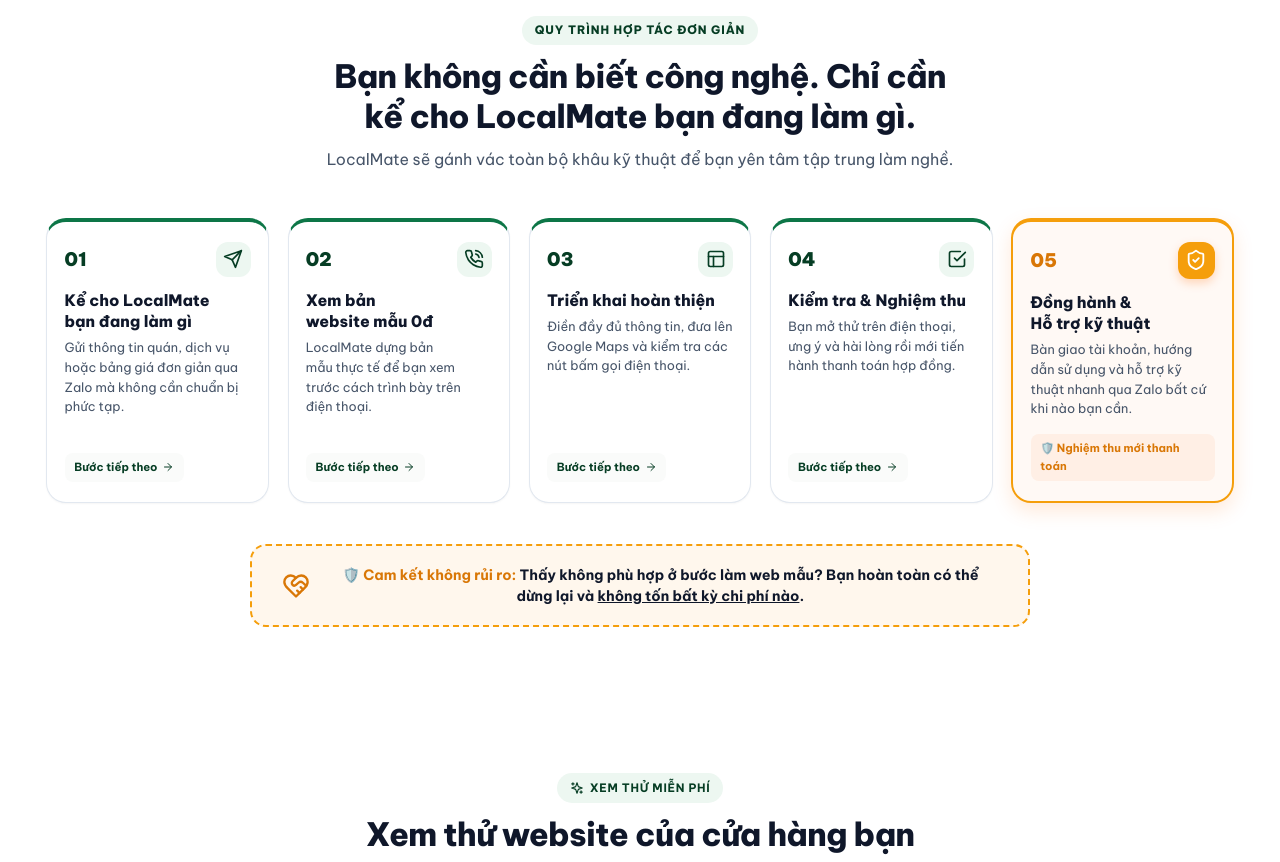
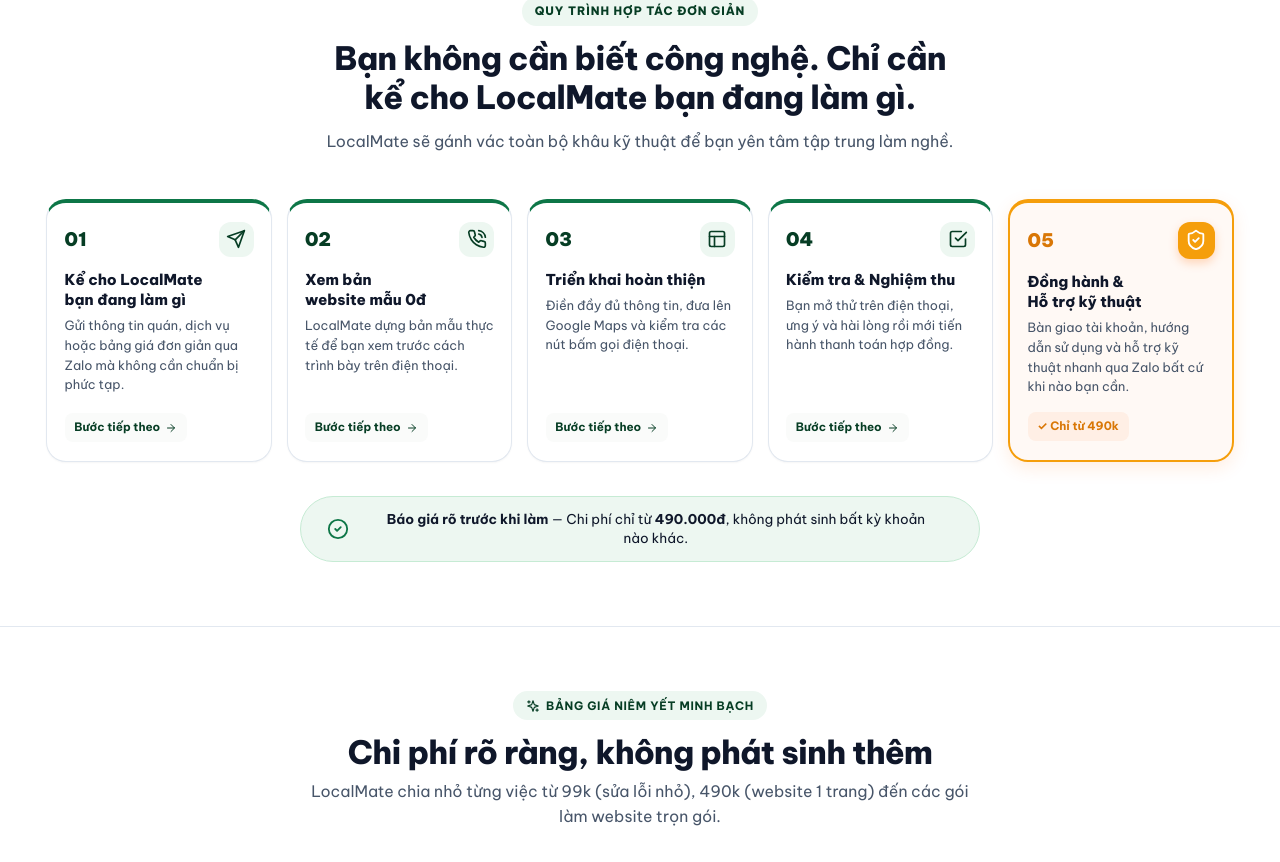
Before and after one commit to hungpixi/localmate-landing, a React (Vite) app: page / in a window 1280 px wide. Shown: the part 7358-8220 px from the top of the page. Built offline with nearby package versions, Linux system fonts and the light colour scheme.

Commit message:
fix(process): clean step 5 badge to 'Chi tu 490k', shorten trust callout, and remove concept generator form from homepage

```diff
--- a/src/components/sections/ClientRequirementsSection.tsx
+++ b/src/components/sections/ClientRequirementsSection.tsx
@@ -47,7 +47,7 @@
   ];
 
   const scrollToContact = () => {
-    const el = document.getElementById('concept-generator');
+    const el = document.getElementById('bang-gia');
     if (el) {
       el.scrollIntoView({ behavior: 'smooth' });
     } else {
--- a/src/components/sections/HeroSection.tsx
+++ b/src/components/sections/HeroSection.tsx
@@ -49,7 +49,7 @@
               variant="primary"
               size="lg"
               onClick={() => {
-                const el = document.getElementById('concept-generator');
+                const el = document.getElementById('goi-490k') || document.getElementById('bang-gia');
                 if (el) {
                   el.scrollIntoView({ behavior: 'smooth' });
                 } else {
--- a/src/components/sections/ProcessSection.tsx
+++ b/src/components/sections/ProcessSection.tsx
@@ -2,7 +2,7 @@
 import { Container } from '../ui/Container';
 import { SectionHeader } from '../ui/SectionHeader';
 import { PROCESS_STEPS } from '../../data/landingContent';
-import { Send, PhoneCall, Layout, CheckSquare, ShieldCheck, HeartHandshake, ArrowRight } from 'lucide-react';
+import { Send, PhoneCall, Layout, CheckSquare, ShieldCheck, CheckCircle2, ArrowRight } from 'lucide-react';
 
 export const ProcessSection: React.FC = () => {
   const stepIcons = [
@@ -14,7 +14,7 @@
   ];
 
   return (
-    <section id="quy-trinh" style={{ padding: '5.5rem 0', backgroundColor: 'var(--color-surface)' }}>
+    <section id="quy-trinh" style={{ padding: 'clamp(3.5rem, 5vw, 5rem) 0', backgroundColor: 'var(--color-surface)', borderBottom: '1px solid var(--color-border)' }}>
       <Container size="lg">
         <SectionHeader
           eyebrow="QUY TRÌNH HỢP TÁC ĐƠN GIẢN"
@@ -35,12 +35,12 @@
                   border: isHighlight ? '2px solid var(--color-orange)' : '1px solid var(--color-border)',
                   borderTop: isHighlight ? '4px solid var(--color-orange)' : '4px solid var(--color-primary)',
                   borderRadius: 'var(--radius-xl)',
-                  padding: '1.35rem 1.15rem',
+                  padding: '1.25rem 1.15rem',
                   display: 'flex',
                   flexDirection: 'column',
                   justifyContent: 'space-between',
                   gap: '1rem',
-                  boxShadow: isHighlight ? '0 8px 20px rgba(255, 107, 0, 0.15)' : 'var(--shadow-sm)',
+                  boxShadow: isHighlight ? '0 6px 18px rgba(255, 107, 0, 0.12)' : 'var(--shadow-sm)',
                   transition: 'all var(--transition-base)',
                   position: 'relative'
                 }}
@@ -85,7 +85,7 @@
 
                   <h4
                     style={{
-                      fontSize: '1.05rem',
+                      fontSize: '1rem',
                       fontWeight: 800,
                       color: 'var(--color-text)',
                       marginBottom: '0.4rem',
@@ -106,23 +106,24 @@
                   </p>
                 </div>
 
-                {/* Bottom Step Indicator Tag */}
+                {/* Bottom Step Indicator Tag — Clean & 1-line */}
                 <div
                   style={{
-                    display: 'flex',
+                    display: 'inline-flex',
                     alignItems: 'center',
-                    gap: '0.3rem',
-                    fontSize: '0.75rem',
+                    gap: '0.35rem',
+                    fontSize: '0.775rem',
                     fontWeight: 700,
                     color: isHighlight ? 'var(--color-orange-dark)' : 'var(--color-primary-dark)',
                     backgroundColor: isHighlight ? '#ffefe5' : 'var(--color-bg)',
                     padding: '0.35rem 0.65rem',
                     borderRadius: 'var(--radius-sm)',
-                    width: 'fit-content'
+                    width: 'fit-content',
+                    whiteSpace: 'nowrap'
                   }}
                 >
                   {isHighlight ? (
-                    <span>🛡️ Nghiệm thu mới thanh toán</span>
+                    <span>✓ Chỉ từ 490k</span>
                   ) : (
                     <>
                       <span>Bước tiếp theo</span>
@@ -135,25 +136,11 @@
           })}
         </div>
 
-        {/* Trust Callout Box */}
-        <div
-          style={{
-            maxWidth: '780px',
-            margin: '0 auto',
-            backgroundColor: '#fff7ed',
-            border: '2px dashed var(--color-orange)',
-            borderRadius: 'var(--radius-lg)',
-            padding: '1.25rem 2rem',
-            textAlign: 'center',
-            display: 'flex',
-            alignItems: 'center',
-            justifyContent: 'center',
-            gap: '0.85rem'
-          }}
-        >
-          <HeartHandshake size={28} color="var(--color-orange-dark)" style={{ flexShrink: 0 }} />
-          <p style={{ fontSize: '0.95rem', fontWeight: 700, color: 'var(--color-text)', margin: 0, lineHeight: 1.45 }}>
-            🛡️ <span style={{ color: 'var(--color-orange-dark)' }}>Cam kết không rủi ro:</span> Thấy không phù hợp ở bước làm web mẫu? Bạn hoàn toàn có thể dừng lại và <span style={{ textDecoration: 'underline' }}>không tốn bất kỳ chi phí nào</span>.
+        {/* Short & Punchy Trust Callout Box */}
+        <div className="process-trust-box">
+          <CheckCircle2 size={22} color="var(--color-primary)" className="trust-box-icon" />
+          <p className="trust-box-text">
+            <strong>Báo giá rõ trước khi làm</strong> — Chi phí chỉ từ <strong>490.000đ</strong>, không phát sinh bất kỳ khoản nào khác.
           </p>
         </div>
       </Container>
@@ -162,11 +149,11 @@
         .process-timeline-grid {
           display: grid;
           grid-template-columns: repeat(1, 1fr);
-          gap: 1.25rem;
-          margin-bottom: 2.75rem;
+          gap: 1.15rem;
+          margin-bottom: 2.25rem;
         }
 
-        @media (min-width: 600px) {
+        @media (min-width: 540px) {
           .process-timeline-grid {
             grid-template-columns: repeat(2, 1fr);
           }
@@ -175,7 +162,40 @@
         @media (min-width: 992px) {
           .process-timeline-grid {
             grid-template-columns: repeat(5, 1fr);
+            gap: 1rem;
           }
+        }
+
+        .process-trust-box {
+          max-width: 680px;
+          margin: 0 auto;
+          background-color: var(--color-primary-soft, #f4fbf7);
+          border: 1px solid var(--color-primary-border, #dcefe4);
+          border-radius: var(--radius-full);
+          padding: 0.85rem 1.75rem;
+          display: flex;
+          align-items: center;
+          justify-content: center;
+          gap: 0.65rem;
+          text-align: center;
+        }
+
+        @media (max-width: 600px) {
+          .process-trust-box {
+            border-radius: var(--radius-lg);
+            padding: 0.85rem 1.25rem;
+          }
+        }
+
+        .trust-box-icon {
+          flex-shrink: 0;
+        }
+
+        .trust-box-text {
+          font-size: 0.9rem;
+          color: var(--color-navy);
+          margin: 0;
+          line-height: 1.45;
         }
       `}</style>
     </section>
--- a/src/components/sections/StarterPackageSection.tsx
+++ b/src/components/sections/StarterPackageSection.tsx
@@ -9,7 +9,7 @@
   const { navigate } = useRouter();
 
   const scrollToForm = () => {
-    const el = document.querySelector('#concept-generator');
+    const el = document.querySelector('#bang-gia');
     if (el) {
       el.scrollIntoView({ behavior: 'smooth' });
     } else {
--- a/src/pages/HomePage.tsx
+++ b/src/pages/HomePage.tsx
@@ -10,7 +10,6 @@
 import { ContentPackageSection } from '../components/sections/ContentPackageSection';
 import { DemoShowcaseSection } from '../components/sections/DemoShowcaseSection';
 import { ProcessSection } from '../components/sections/ProcessSection';
-import { ConceptGeneratorSection } from '../components/concept/ConceptGeneratorSection';
 import { PricingMatrixSection } from '../components/sections/PricingMatrixSection';
 import { DigitalCareSection } from '../components/sections/DigitalCareSection';
 import { TrustSection } from '../components/sections/TrustSection';
@@ -51,10 +50,7 @@
       {/* 7. Quy trình làm việc 5 bước đơn giản & minh bạch */}
       <ProcessSection />
 
-      {/* 8. Xem mẫu website demo 0đ tức thời */}
-      <ConceptGeneratorSection />
-
-      {/* 9. Bảng giá toàn bộ dịch vụ niêm yết */}
+      {/* 8. Bảng giá toàn bộ dịch vụ niêm yết */}
       <PricingMatrixSection />
       <DigitalCareSection />
 
```
Also changed, not shown: .agents/memorybank/activeContext.md, .agents/screenshots/qa_process_step5_fixed_1440.png (added).
